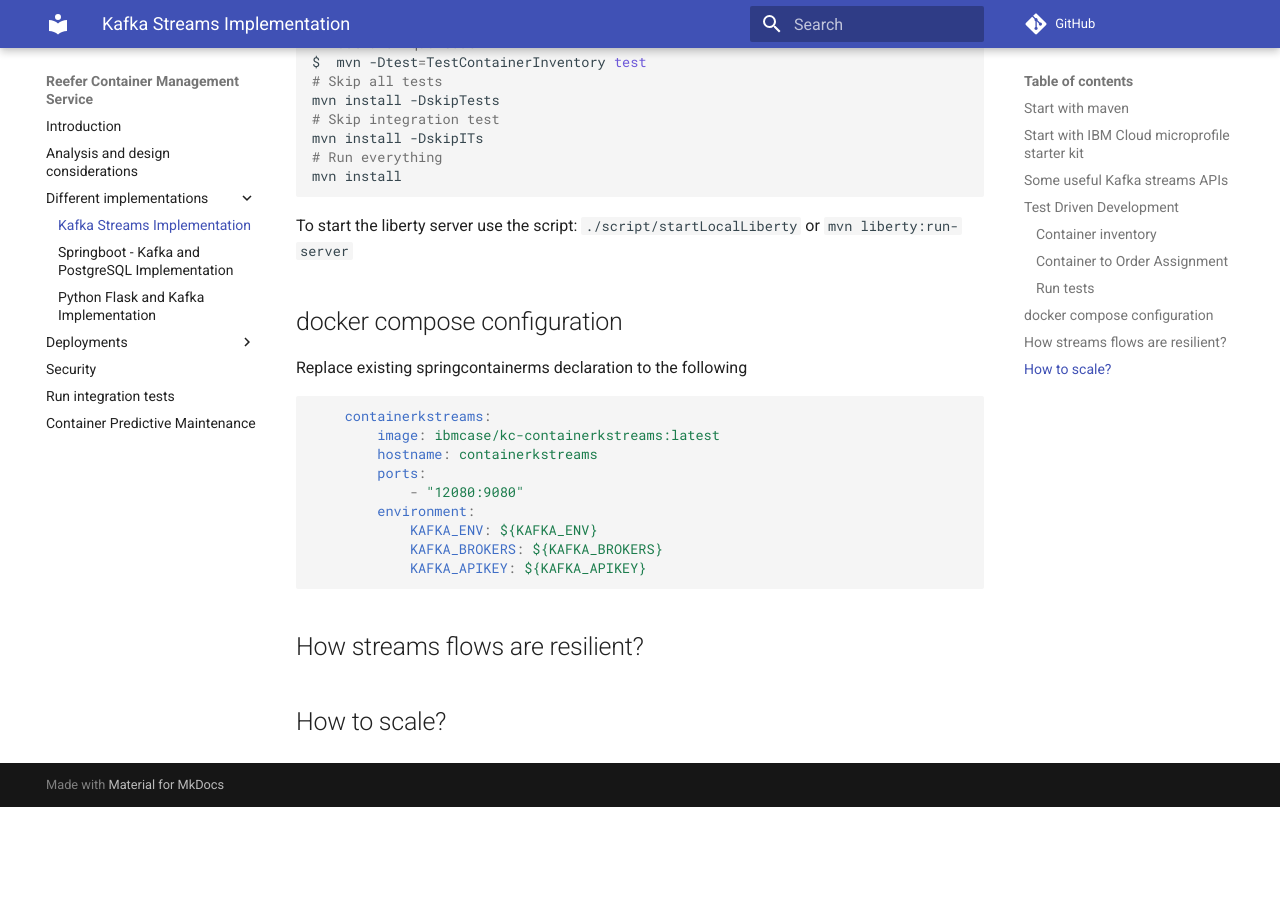
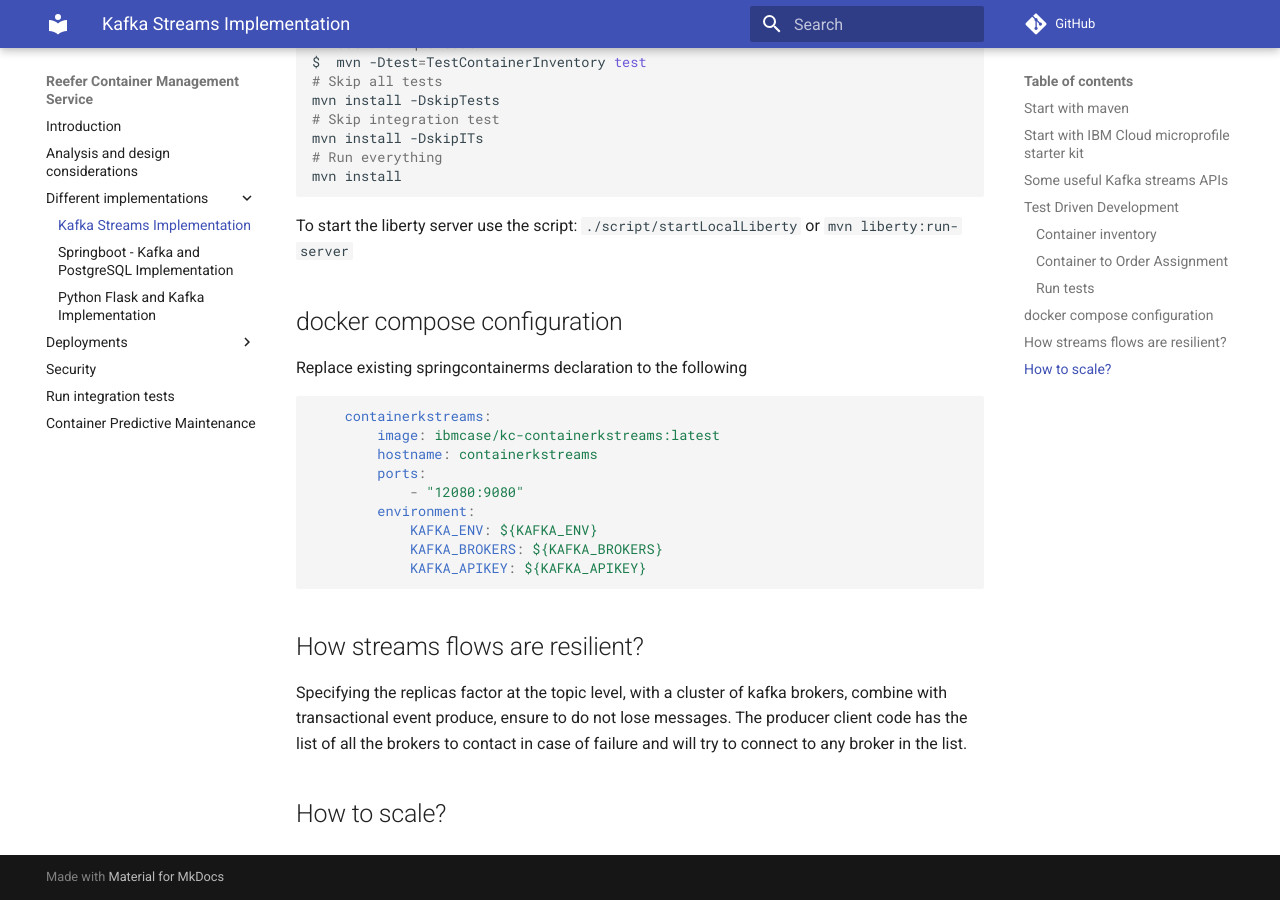
Before and after one commit to ibm-cloud-architecture/refarch-kc-container-ms, an MkDocs documentation site: the page built from docs/kstreams/README.md, in a window 1280 px wide and 900 px high, scrolled down 9872 px. Built offline with MkDocs 1.6.1 and Material for MkDocs 9.7.7, drawn with Linux system fonts in a browser that asks for light colours; comment, search, counter and statistics services are not loaded; before the commit the page ends 10679 px from its top, so only the background shows below that; some of the changed text lies outside the part shown.

````diff
--- a/docs/kstreams/README.md
+++ b/docs/kstreams/README.md
@@ -290,7 +290,9 @@ Replace existing springcontainerms declaration to the following
             KAFKA_BROKERS: ${KAFKA_BROKERS}
             KAFKA_APIKEY: ${KAFKA_APIKEY}
 ```
+
 ## How streams flows are resilient?
 
+Specifying the replicas factor at the topic level, with a cluster of kafka brokers, combine with transactional event produce, ensure to do not lose messages. The producer client code has the list of all the brokers to contact in case of failure and will try to connect to any broker in the list.
 
 ## How to scale?
````
Also changed, not shown: other parts of docs/kstreams/README.md (+1 -1 lines), 2 other files.
